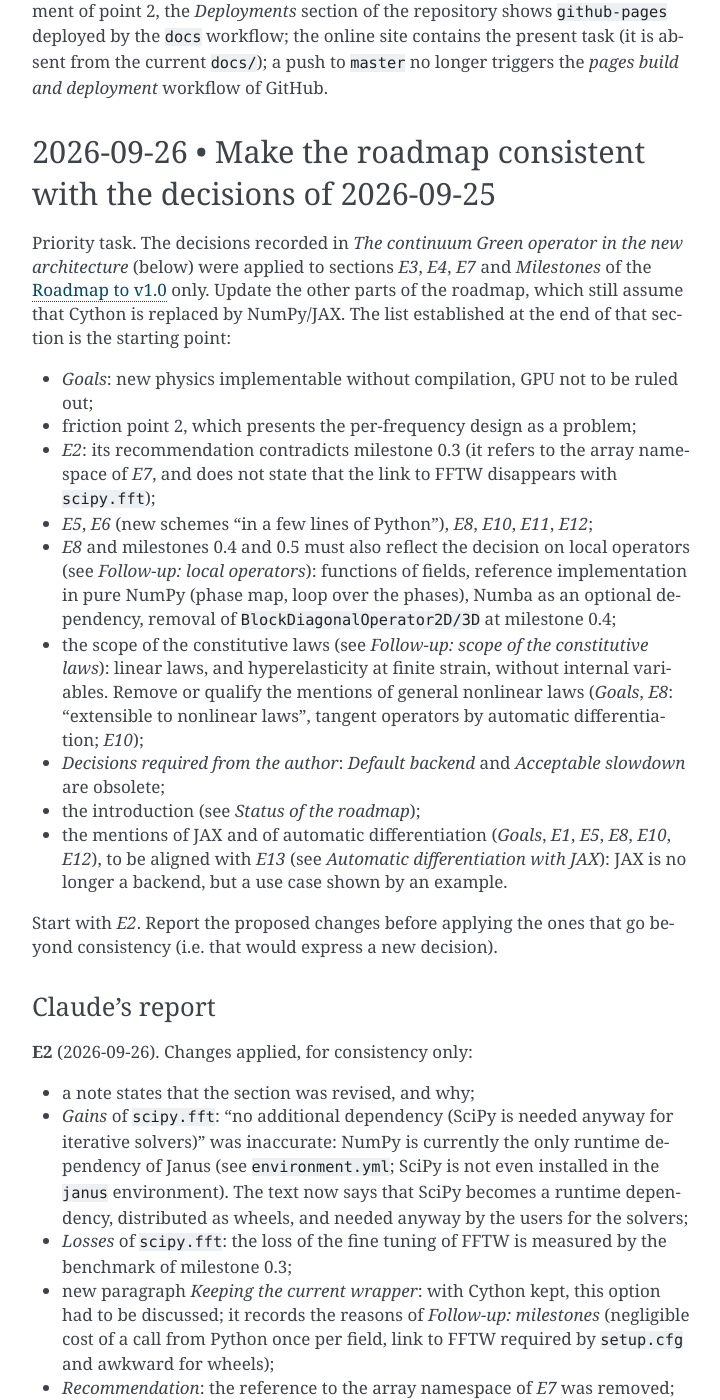
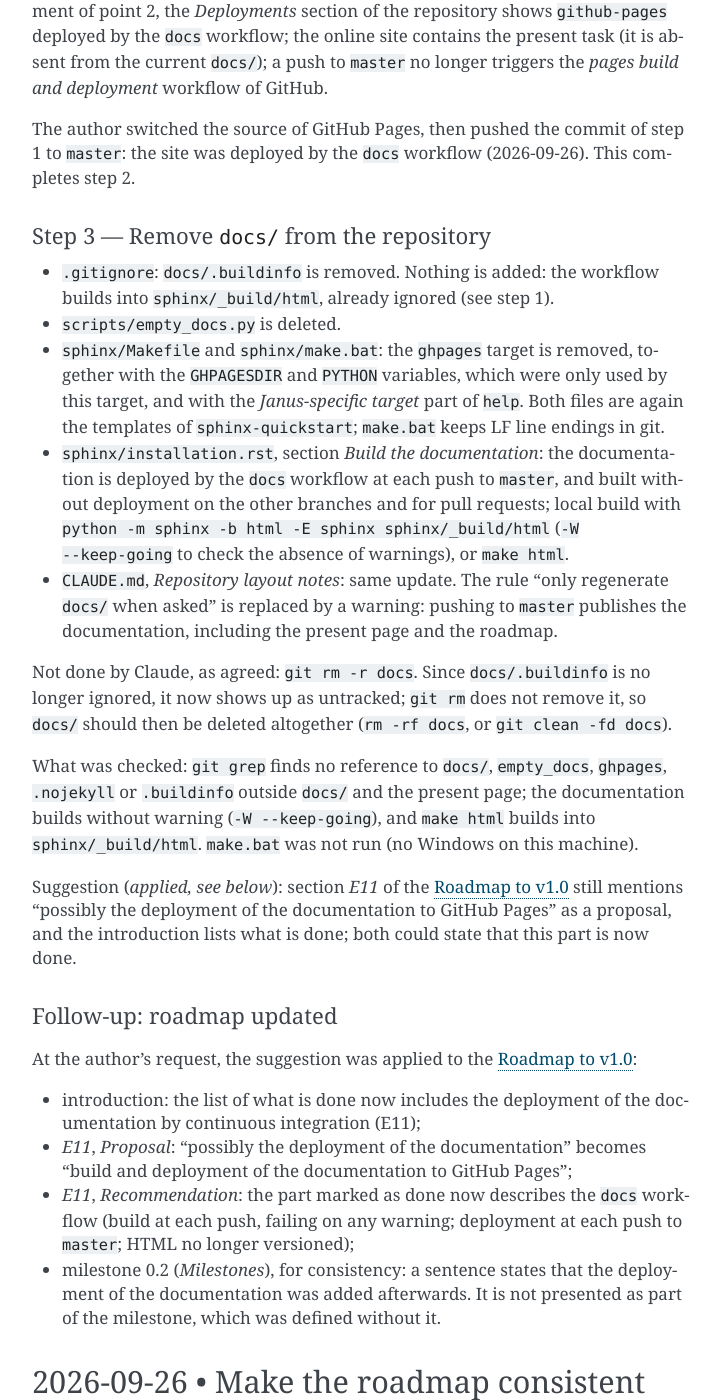
Before and after one commit to sbrisard/janus, a Sphinx documentation site: the page built from sphinx/claude.rst, in a window 1280 px wide and 1400 px high, scrolled down 4485 px. Shown: the whole window, without its empty margins (388-1108 px from the left). Built offline with Sphinx 7.4.7, drawn with Linux system fonts in a browser that asks for light colours; some of the changed text lies outside the part shown.

Commit message:
Roadmap: deployment of the documentation is done
Update the introduction, E11 and milestone 0.2 of the roadmap, and
record step 3 and its follow-up in sphinx/claude.rst.

Co-Authored-By: Claude Opus 5.5 <noreply@anthropic.com>

```diff
--- a/sphinx/claude.rst
+++ b/sphinx/claude.rst
@@ -92,6 +92,33 @@ Order of the next operations. According to the documentation of ``deploy-pages``
 The switch is reversible: if the site disappears and the first deployment fails, switching the source back to *Deploy from a branch* (``master``, ``/docs``) restores the former site, since ``docs/`` is only removed at step 3.
 
 Procedure of step 2 (made by the author): *Settings → Pages → Build and deployment → Source*: choose *GitHub Actions* instead of *Deploy from a branch*. GitHub then creates the ``github-pages`` environment if it does not exist yet, restricted by default to deployments from the default branch (``master``). Check: after the deployment of point 2, the *Deployments* section of the repository shows ``github-pages`` deployed by the ``docs`` workflow; the online site contains the present task (it is absent from the current ``docs/``); a push to ``master`` no longer triggers the *pages build and deployment* workflow of GitHub.
+
+The author switched the source of GitHub Pages, then pushed the commit of step 1 to ``master``: the site was deployed by the ``docs`` workflow (2026-09-26). This completes step 2.
+
+Step 3 — Remove ``docs/`` from the repository
+~~~~~~~~~~~~~~~~~~~~~~~~~~~~~~~~~~~~~~~~~~~~~
+
+- ``.gitignore``: ``docs/.buildinfo`` is removed. Nothing is added: the workflow builds into ``sphinx/_build/html``, already ignored (see step 1).
+- ``scripts/empty_docs.py`` is deleted.
+- ``sphinx/Makefile`` and ``sphinx/make.bat``: the ``ghpages`` target is removed, together with the ``GHPAGESDIR`` and ``PYTHON`` variables, which were only used by this target, and with the *Janus-specific target* part of ``help``. Both files are again the templates of ``sphinx-quickstart``; ``make.bat`` keeps LF line endings in git.
+- ``sphinx/installation.rst``, section *Build the documentation*: the documentation is deployed by the ``docs`` workflow at each push to ``master``, and built without deployment on the other branches and for pull requests; local build with ``python -m sphinx -b html -E sphinx sphinx/_build/html`` (``-W --keep-going`` to check the absence of warnings), or ``make html``.
+- ``CLAUDE.md``, *Repository layout notes*: same update. The rule "only regenerate ``docs/`` when asked" is replaced by a warning: pushing to ``master`` publishes the documentation, including the present page and the roadmap.
+
+Not done by Claude, as agreed: ``git rm -r docs``. Since ``docs/.buildinfo`` is no longer ignored, it now shows up as untracked; ``git rm`` does not remove it, so ``docs/`` should then be deleted altogether (``rm -rf docs``, or ``git clean -fd docs``).
+
+What was checked: ``git grep`` finds no reference to ``docs/``, ``empty_docs``, ``ghpages``, ``.nojekyll`` or ``.buildinfo`` outside ``docs/`` and the present page; the documentation builds without warning (``-W --keep-going``), and ``make html`` builds into ``sphinx/_build/html``. ``make.bat`` was not run (no Windows on this machine).
+
+Suggestion (*applied, see below*): section *E11* of the :doc:`roadmap` still mentions "possibly the deployment of the documentation to GitHub Pages" as a proposal, and the introduction lists what is done; both could state that this part is now done.
+
+Follow-up: roadmap updated
+~~~~~~~~~~~~~~~~~~~~~~~~~~
+
+At the author's request, the suggestion was applied to the :doc:`roadmap`:
+
+- introduction: the list of what is done now includes the deployment of the documentation by continuous integration (E11);
+- *E11*, *Proposal*: "possibly the deployment of the documentation" becomes "build and deployment of the documentation to GitHub Pages";
+- *E11*, *Recommendation*: the part marked as done now describes the ``docs`` workflow (build at each push, failing on any warning; deployment at each push to ``master``; HTML no longer versioned);
+- milestone 0.2 (*Milestones*), for consistency: a sentence states that the deployment of the documentation was added afterwards. It is not presented as part of the milestone, which was defined without it.
 
 
 2026-09-26 • Make the roadmap consistent with the decisions of 2026-09-25
```
Also changed, not shown: sphinx/roadmap.rst (+4 -4 lines).
